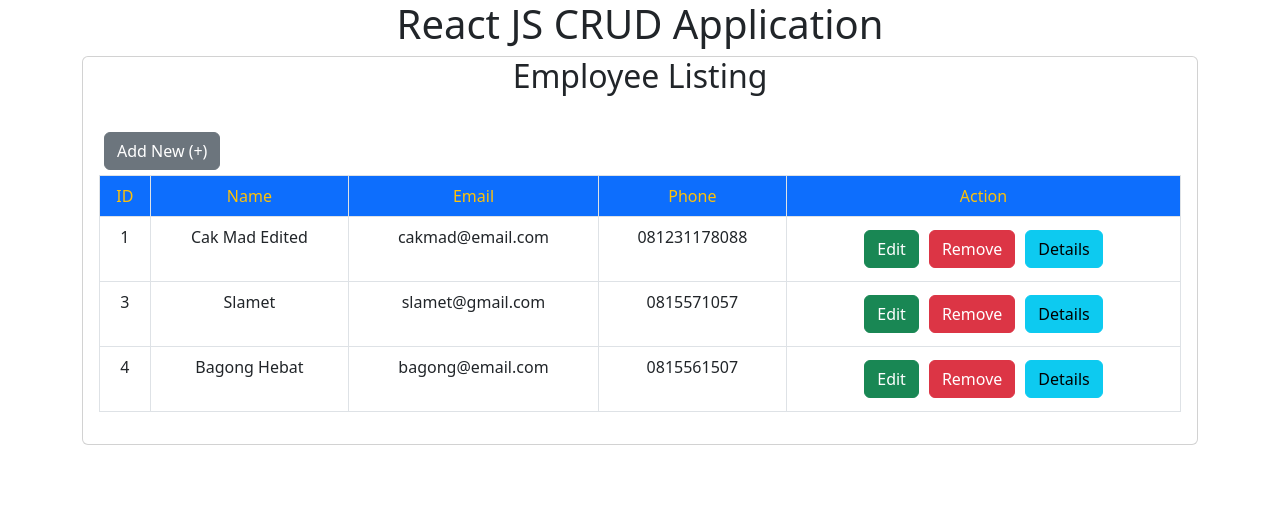
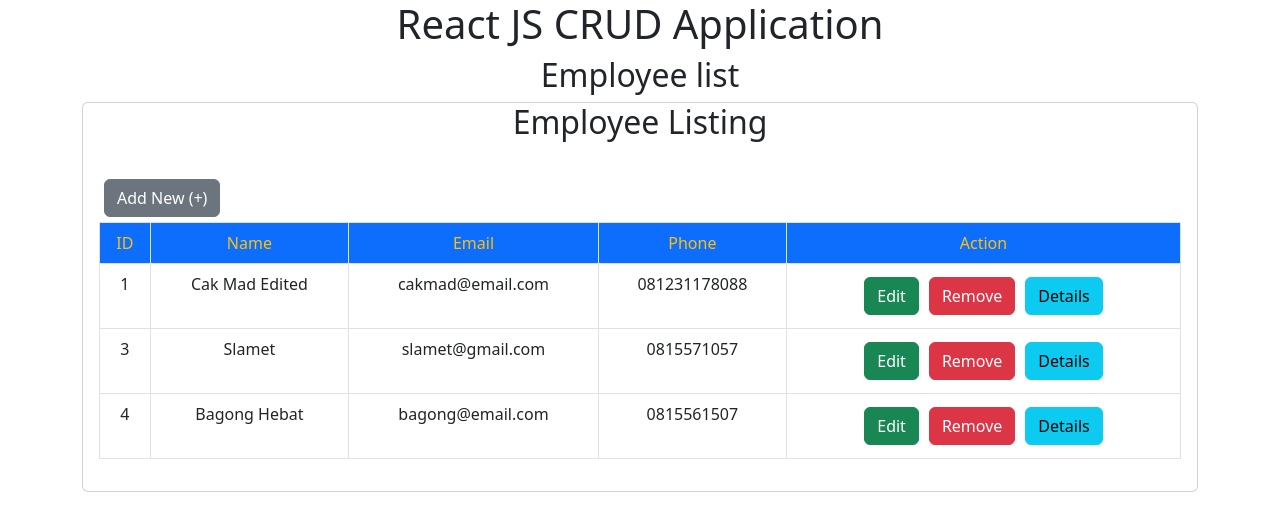
Before and after one commit to moh-ariful/React-js-CRUD-Django-REST-Framework-Application, a React (Create React App) app: page / in a window 1280 px wide. Shown: the top 530 px of the page. Built offline with nearby package versions, Linux system fonts and the light colour scheme; data requests are answered from the project's data file.

Commit message:
Updating App.js

```diff
--- a/src/App.js
+++ b/src/App.js
@@ -10,6 +10,7 @@ function App() {
   return (
     <div className="App">
       <h1>React JS CRUD Application</h1>
+      <h2>Employee list</h2>
       <BrowserRouter>
         <Routes>
           <Route path="/" element={<EmpListing />}></Route>
--- a/src/EmpListing.js
+++ b/src/EmpListing.js
@@ -20,7 +20,7 @@ const Removefunction = (id) => {
       fetch("http://localhost:7000/employee/" + id, {
           method: "DELETE"
       }).then((res) => {
-          alert('Removed successfully.')
+          alert('Deleted successfully.')
           window.location.reload();
       }).catch((err) => {
           console.log(err.message)
```
